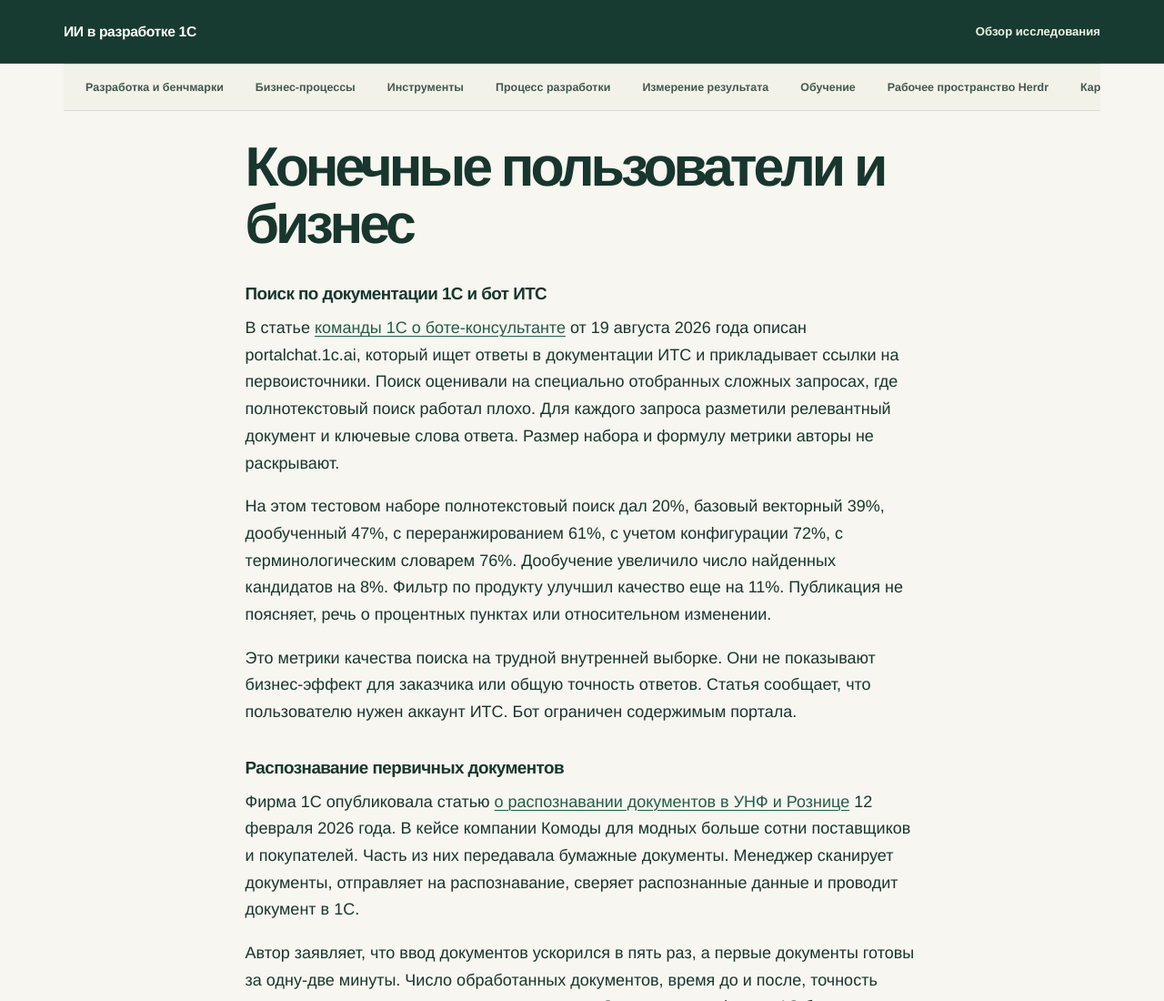
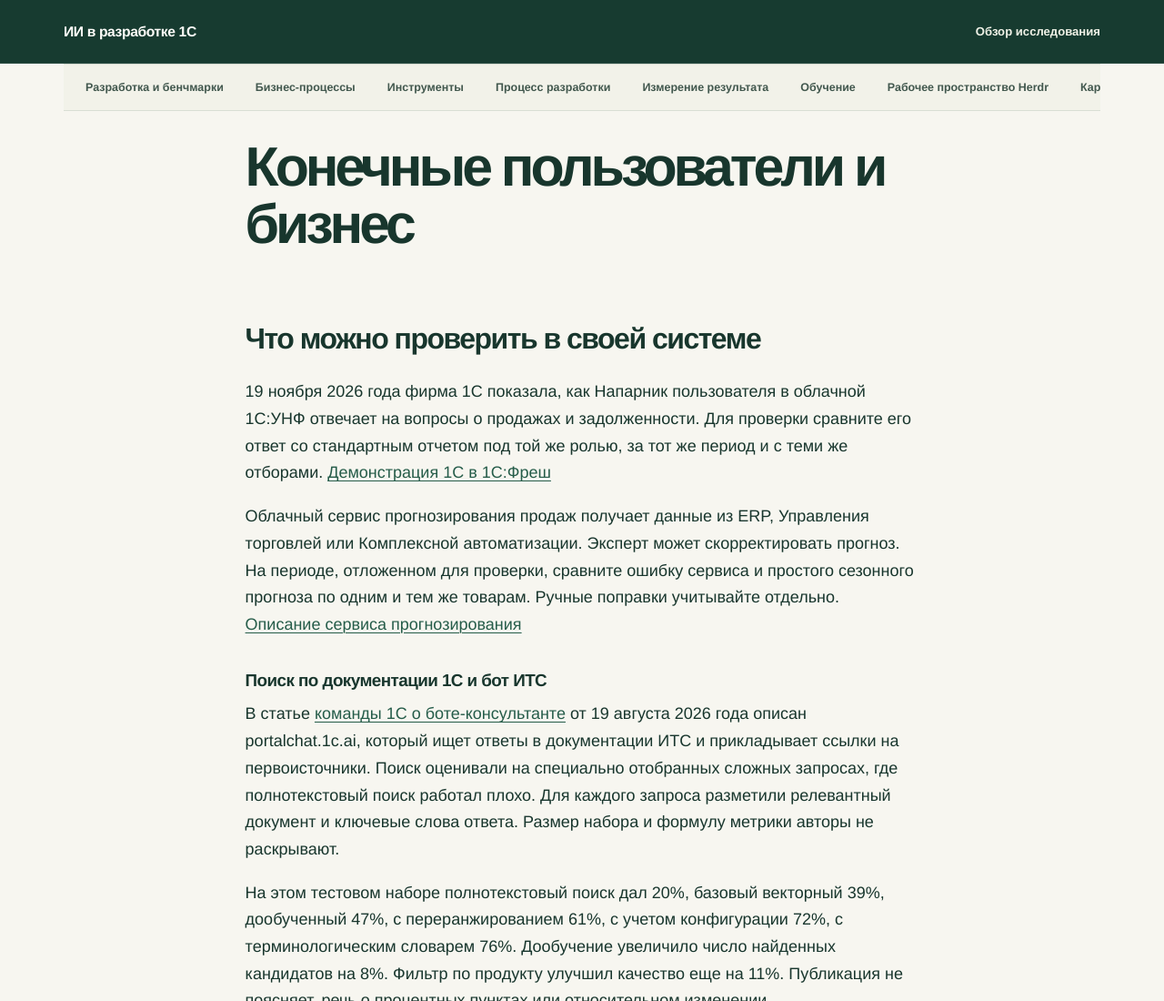
Before and after one commit to apolenkov/onec-ai-guide, a plain HTML site: page docs/business-cases.html in a window 1280 px wide. Shown: the top 1100 px of the page at 91% size. Drawn offline with Linux system fonts and the light colour scheme.

Commit message:
Include both official business application sources

```diff
--- a/docs/business-cases.html
+++ b/docs/business-cases.html
@@ -26,6 +26,9 @@
     </nav>
     <article class="main-article">
 <h1 id="конечные-пользователи-и-бизнес">Конечные пользователи и бизнес</h1>
+<h2 id="что-можно-проверить-в-своей-системе">Что можно проверить в своей системе</h2>
+<p>19 ноября 2026 года фирма 1С показала, как Напарник пользователя в облачной 1С:УНФ отвечает на вопросы о продажах и задолженности. Для проверки сравните его ответ со стандартным отчетом под той же ролью, за тот же период и с теми же отборами. <a href="https://v8.1c.ru/news/1s-naparnik-polzovatelya-analitik-v-vashem-biznese.htm">Демонстрация 1С в 1С:Фреш</a></p>
+<p>Облачный сервис прогнозирования продаж получает данные из ERP, Управления торговлей или Комплексной автоматизации. Эксперт может скорректировать прогноз. На периоде, отложенном для проверки, сравните ошибку сервиса и простого сезонного прогноза по одним и тем же товарам. Ручные поправки учитывайте отдельно. <a href="https://v8.1c.ru/its/services/1s-prognozirovanie-prodazh/">Описание сервиса прогнозирования</a></p>
 <h3 id="поиск-по-документации-1с-и-бот-итс">Поиск по документации 1С и бот ИТС</h3>
 <p>В статье <a href="https://habr.com/ru/companies/1c/articles/1071142/">команды 1С о боте-консультанте</a> от 19 августа 2026 года описан portalchat.1c.ai, который ищет ответы в документации ИТС и прикладывает ссылки на первоисточники. Поиск оценивали на специально отобранных сложных запросах, где полнотекстовый поиск работал плохо. Для каждого запроса разметили релевантный документ и ключевые слова ответа. Размер набора и формулу метрики авторы не раскрывают.</p>
 <p>На этом тестовом наборе полнотекстовый поиск дал 20%, базовый векторный 39%, дообученный 47%, с переранжированием 61%, с учетом конфигурации 72%, с терминологическим словарем 76%. Дообучение увеличило число найденных кандидатов на 8%. Фильтр по продукту улучшил качество еще на 11%. Публикация не поясняет, речь о процентных пунктах или относительном изменении.</p>
```
